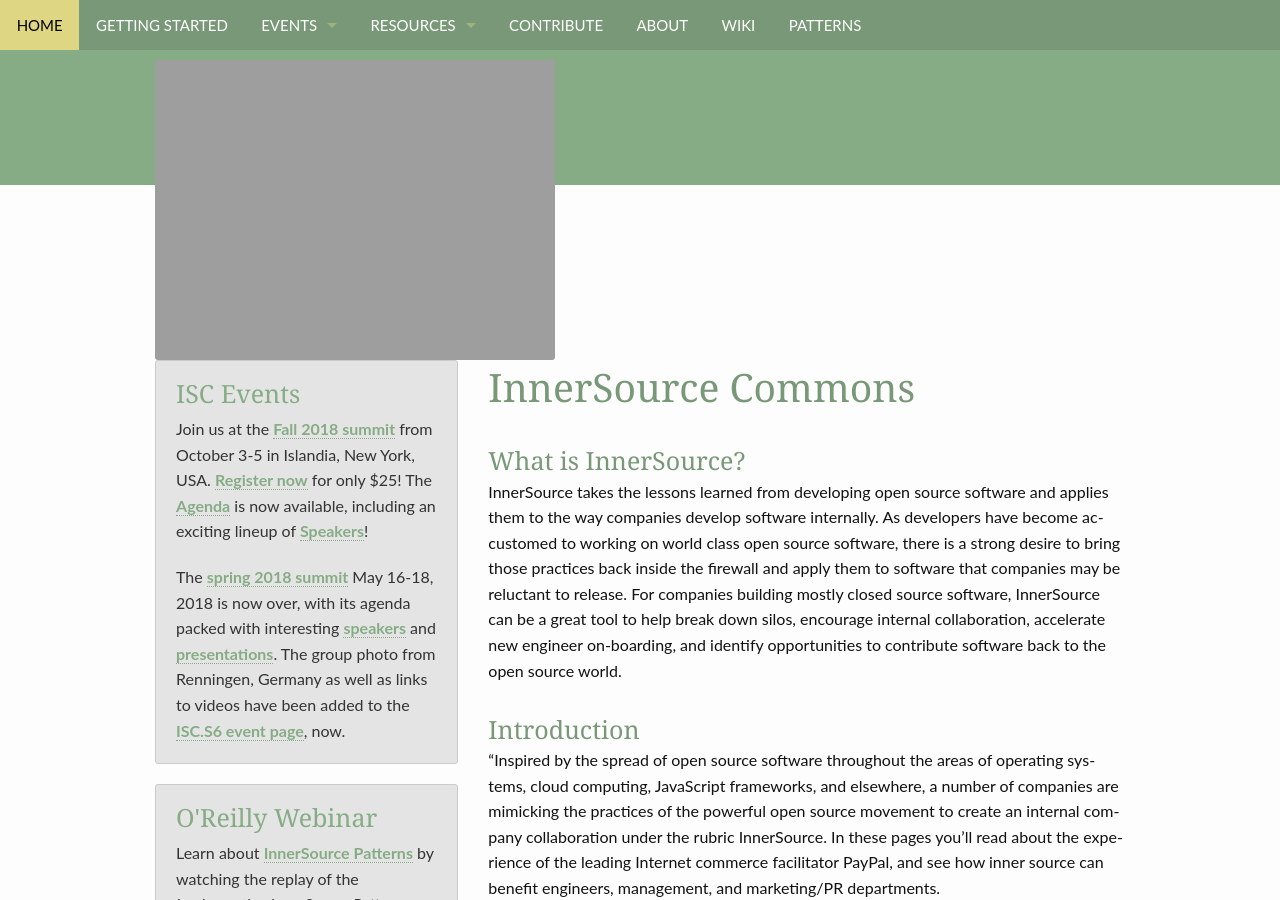
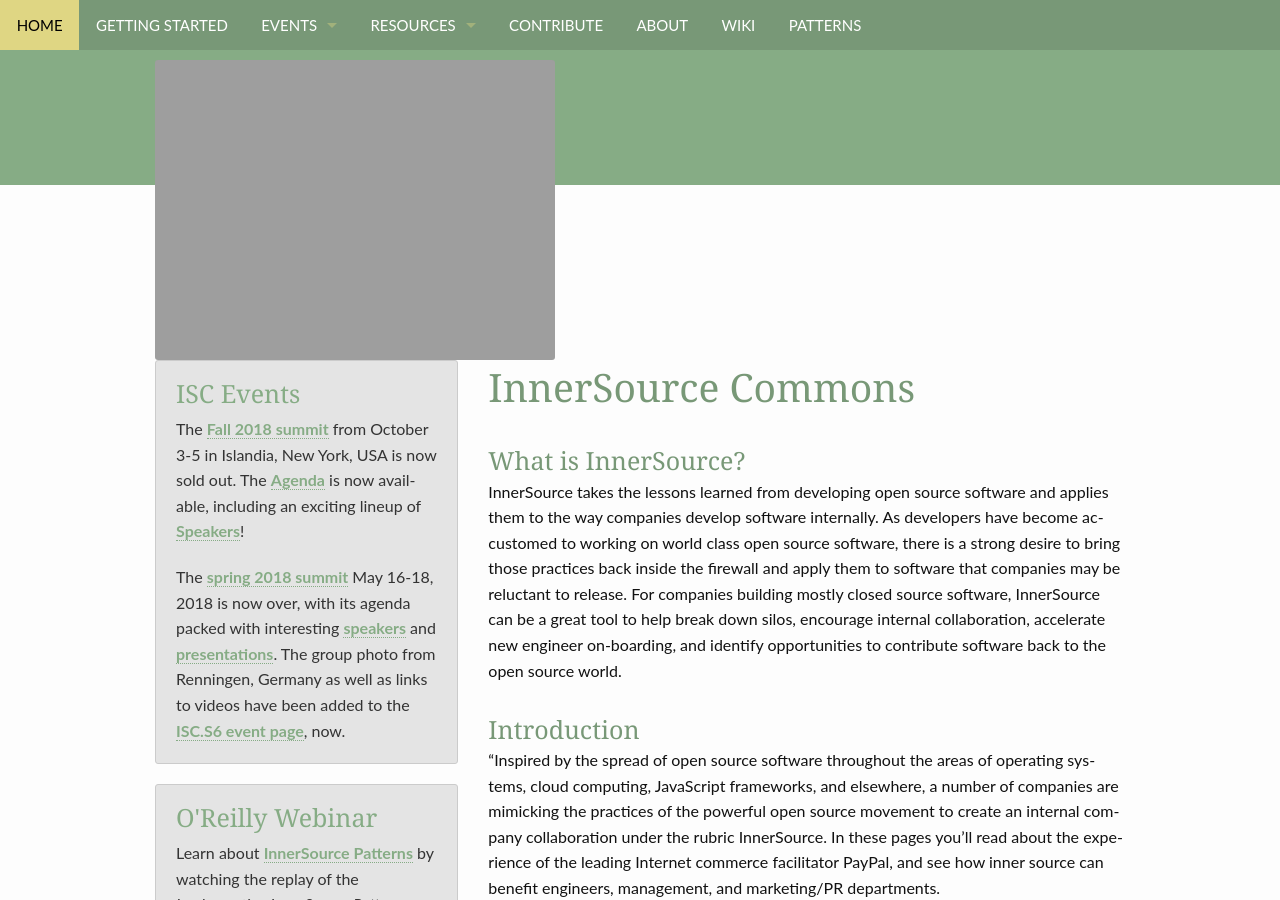
Before and after one commit to paypal/InnerSourceCommons, a Jekyll site: the page built from pages/pages-root-folder/index.md, in a window 1280 px wide and 900 px high. Built offline with Jekyll 4.4.1, drawn with Linux system fonts in a browser that asks for light colours.

Commit message:
sold out
removed reg link ISC.S7

```diff
--- a/_includes/_sidebar.html
+++ b/_includes/_sidebar.html
@@ -2,7 +2,7 @@
 	<div class="panel radius">
 		<h3><a href="/InnerSourceCommons/events/">ISC Events</a></h3>
 		<p>
-        Join us at the <a href="/InnerSourceCommons/events/isc-fall-2018/">Fall 2018 summit</a> from October 3-5 in Islandia, New York, USA. <a href="https://www.brownpapertickets.com/event/3444630">Register now</a> for only $25! The <a href="http://paypal.github.io/InnerSourceCommons/events/isc-fall-2018-agenda" alt="Agenda">Agenda</a> is now available, including an exciting lineup of <a href="http://paypal.github.io/InnerSourceCommons/events/isc-fall-2018-speakers" alt="Speakers"> Speakers</a>!</p>
+        The <a href="/InnerSourceCommons/events/isc-fall-2018/">Fall 2018 summit</a> from October 3-5 in Islandia, New York, USA is now sold out. The <a href="http://paypal.github.io/InnerSourceCommons/events/isc-fall-2018-agenda" alt="Agenda">Agenda</a> is now available, including an exciting lineup of <a href="http://paypal.github.io/InnerSourceCommons/events/isc-fall-2018-speakers" alt="Speakers"> Speakers</a>!</p>
     <p>
         The <a href="/InnerSourceCommons/events/isc-spring-2018/">spring 2018 summit</a> May 16-18, 2018 is now over, with its agenda packed with interesting <a href="http://paypal.github.io/InnerSourceCommons/events/isc-spring-2018-speakers" alt="Our speakers">speakers</a> and <a href="http://paypal.github.io/InnerSourceCommons/events/isc-spring-2018-agenda" alt="Our presentations">presentations</a>. The group photo from Renningen, Germany as well as links to videos have been added to the <a href="/InnerSourceCommons/events/isc-spring-2018/">ISC.S6 event page</a>, now.</p>
 
```
